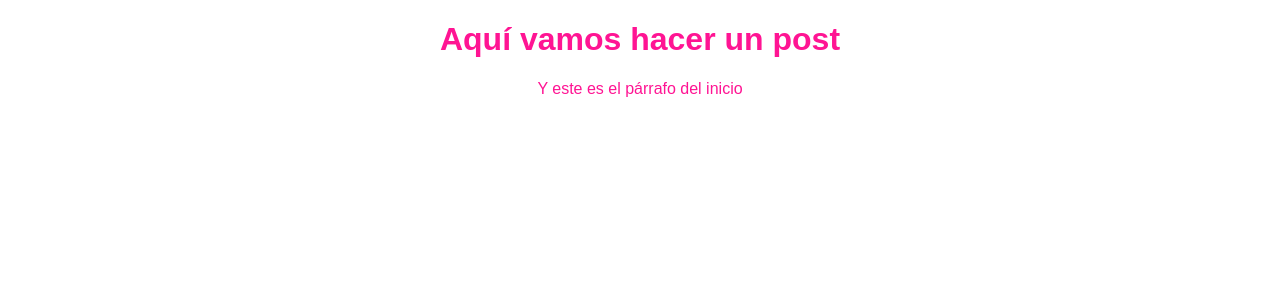
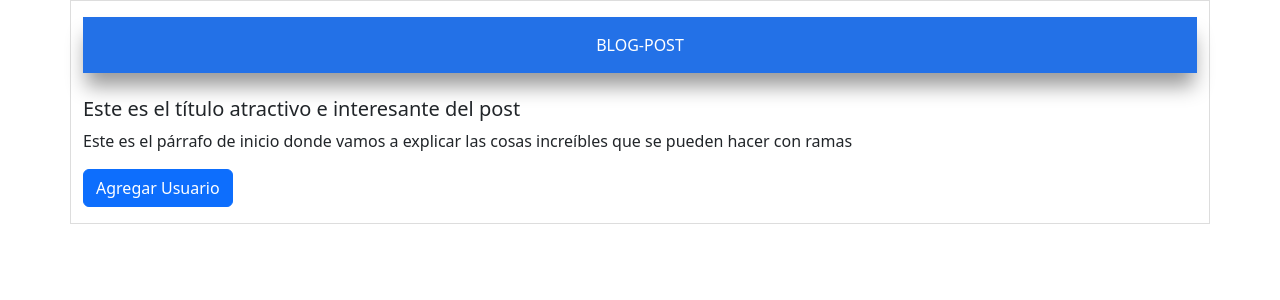
Before and after one commit to rd-oiver/Un-blog-incre-ble-para-el-curso-de-Git-y-GitHub, a PHP site: page /blogpost.html in a window 1280 px wide. Shown: the top 300 px of the page. Run offline with PHP 8.4, Linux system fonts and the light colour scheme.

Commit message:
he realizado cambios en css y html

```diff
--- a/blogpost.html
+++ b/blogpost.html
@@ -1,14 +1,73 @@
 <!DOCTYPE html>
 <html lang="en">
+
 <head>
     <meta charset="UTF-8">
     <meta name="viewport" content="width=device-width, initial-scale=1.0">
     <title>TÍTULO DEL POST</title>
     <link rel="stylesheet" href="css/estilos.css">
+    <link href="https://cdn.jsdelivr.net/npm/bootstrap@5.3.3/dist/css/bootstrap.min.css" rel="stylesheet"
+        integrity="sha384-QWTKZyjpPEjISv5WaRU9OFeRpok6YctnYmDr5pNlyT2bRjXh0JMhjY6hW+ALEwIH" crossorigin="anonymous">
+    <script src="https://cdn.jsdelivr.net/npm/bootstrap@5.3.3/dist/js/bootstrap.bundle.min.js"
+        integrity="sha384-YvpcrYf0tY3lHB60NNkmXc5s9fDVZLESaAA55NDzOxhy9GkcIdslK1eN7N6jIeHz"
+        crossorigin="anonymous"></script>
+
+    <script src="https://cdn.jsdelivr.net/npm/@popperjs/core@2.11.8/dist/umd/popper.min.js"
+        integrity="sha384-I7E8VVD/ismYTF4hNIPjVp/Zjvgyol6VFvRkX/vR+Vc4jQkC+hVqc2pM8ODewa9r"
+        crossorigin="anonymous"></script>
 </head>
 
 <body>
-    <h1>Aquí vamos hacer un post</h1>
-    <p>Y este es el párrafo del inicio</p>
+    <div class="container">
+        <div class="mb-4" id="cabecera">BLOG-POST</div>
+        <div id="post">
+            <h1>Este es el título atractivo e interesante del post</h1>
+            <p>Este es el párrafo de inicio donde vamos a explicar las cosas increíbles que se pueden hacer con ramas
+            </p>
+        </div>
+
+        <!-- Button trigger modal -->
+        <button type="button" class="btn btn-primary" data-bs-toggle="modal" data-bs-target="#exampleModal">
+            Agregar Usuario
+        </button>
+
+        <!-- Modal -->
+        <div class="modal fade" id="exampleModal" tabindex="-1" aria-labelledby="exampleModalLabel" aria-hidden="true">
+            <div class="modal-dialog">
+                <div class="modal-content">
+                    <div class="modal-header">
+                        <h1 class="modal-title fs-5" id="exampleModalLabel">Registrar Usuario</h1>
+                        <button type="button" class="btn-close" data-bs-dismiss="modal" aria-label="Close"></button>
+                    </div>
+
+                    <form method="GET" action="">
+                        <div class="modal-body">
+
+                            <div class="mb-2">
+                                <label for="usuario" class="form-label">Usuario</label>
+                                <input type="text" class="form-control" id="usuario">
+                            </div>
+                            <div class="mb-2">
+                                <label for="exampleInputPassword1" class="form-label">Password</label>
+                                <input type="password" class="form-control" id="exampleInputPassword1">
+                            </div>
+                            <div class="mb-2 form-check">
+                                <input type="checkbox" class="form-check-input" id="exampleCheck1">
+                                <label class="form-check-label" for="exampleCheck1">Admin</label>
+                            </div>
+
+                        </div>
+                        <div class="modal-footer">
+                            <button type="button" class="btn btn-secondary" data-bs-dismiss="modal">Close</button>
+                            <button type="submit" class="btn btn-primary">Guardar</button>
+                        </div>
+                    </form>
+                </div>
+            </div>
+        </div>
+
+
+    </div>
 </body>
+
 </html>
--- a/css/estilos.css
+++ b/css/estilos.css
@@ -1,6 +1,30 @@
-body
-{
-    color: deeppink;
+body {
+    color: #333;
     text-align: center;
     font-family: "Arial";
+    font-size: 16px;
+    margin: 0;
+    padding: 0;
 }
+
+.container {
+    width: 70%;
+    padding: 1rem;
+    text-align: left;
+    border: 1px solid #DDD;
+    margin: 0 auto;
+}
+
+.container h1 {
+    font-size: 20px;
+}
+
+#cabecera {
+    background-color: #2371e7;
+    color: #FFF;
+    text-align: center;
+    padding: 1rem;
+    -webkit-box-shadow: 0px 16px 20px -3px rgba(153, 153, 153, 1);
+    -moz-box-shadow: 0px 16px 20px -3px rgba(153, 153, 153, 1);
+    box-shadow: 0px 16px 20px -3px rgba(153, 153, 153, 1);
+}
```
